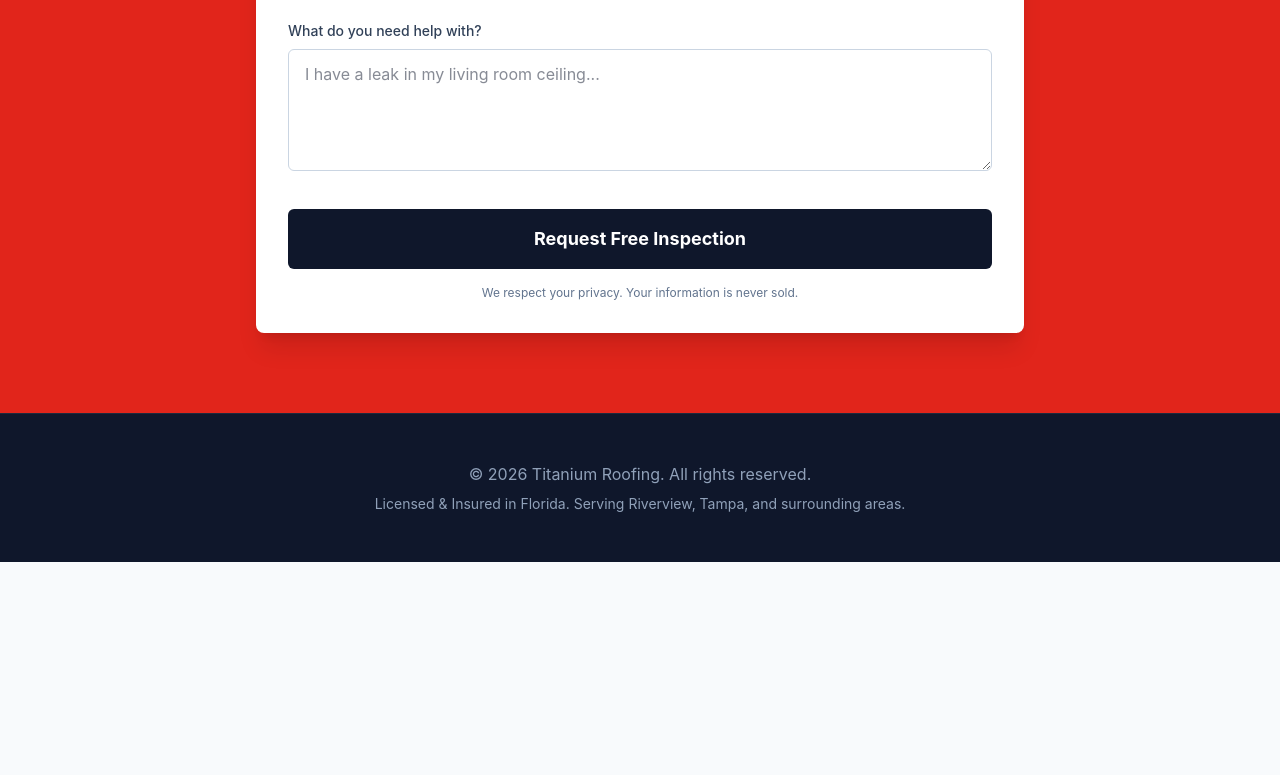
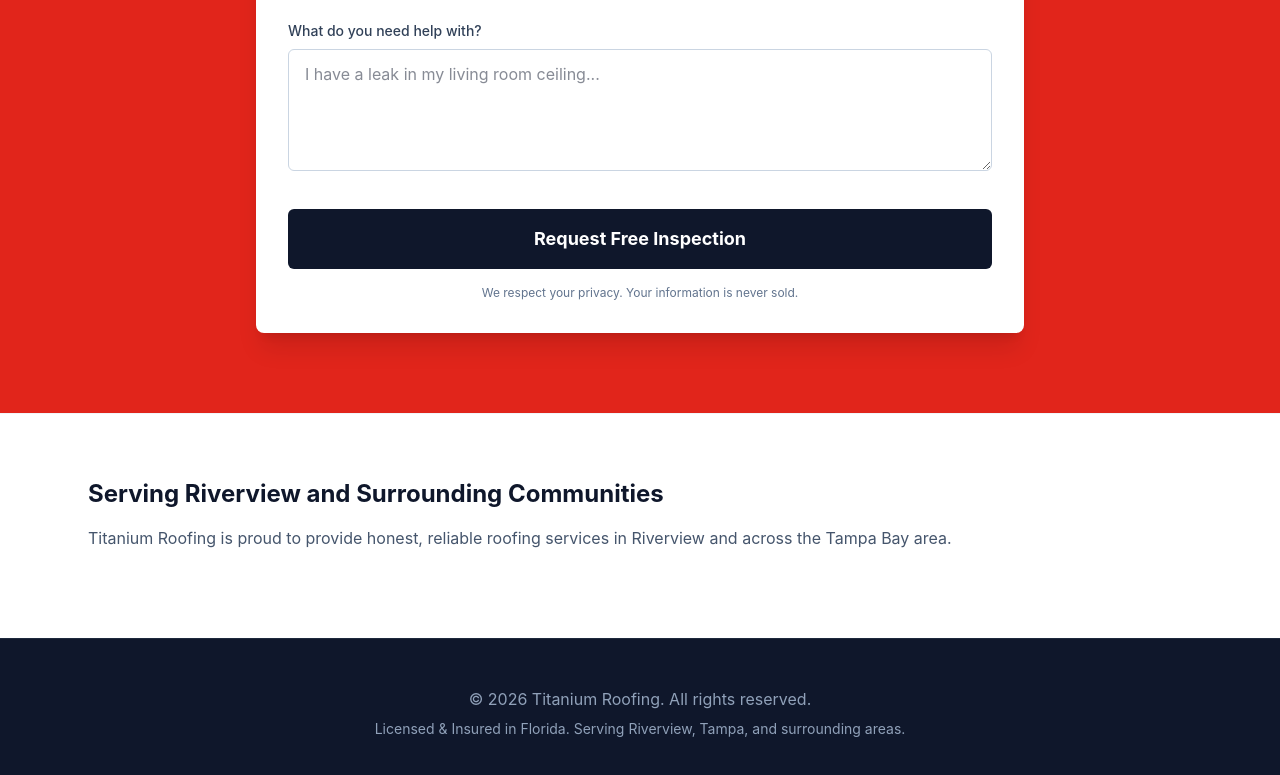
Before and after one commit to DumpsterMachine/titanium-roofing, an Astro site: page /locations/riverview in a window 1280 px wide. Shown: the part 2903-3678 px from the top of the page. Before the commit the page ends 3465 px from the top, so only its background shows below. Built offline with nearby package versions, Linux system fonts and the light colour scheme; Astro itself is replaced by a stand-in of ours.

Commit message:
Add location-specific community section to neighborhood pages

```diff
--- a/src/pages/locations/[neighborhood].astro
+++ b/src/pages/locations/[neighborhood].astro
@@ -29,6 +29,13 @@ const { name } = Astro.props;
   <Services />
   <LeadForm />
 
+  <section class="py-16 bg-white border-t border-slate-100">
+    <div class="max-w-6xl mx-auto px-6">
+      <h3 class="text-2xl font-bold mb-4">Serving {name} and Surrounding Communities</h3>
+      <p class="text-slate-600 mb-6">Titanium Roofing is proud to provide honest, reliable roofing services in {name} and across the Tampa Bay area.</p>
+    </div>
+  </section>
+
   <footer class="bg-slate-900 text-slate-400 py-12 text-center border-t border-slate-800">
     <div class="max-w-6xl mx-auto px-6">
       <p class="mb-2">&copy; {new Date().getFullYear()} Titanium Roofing. All rights reserved.</p>
```
